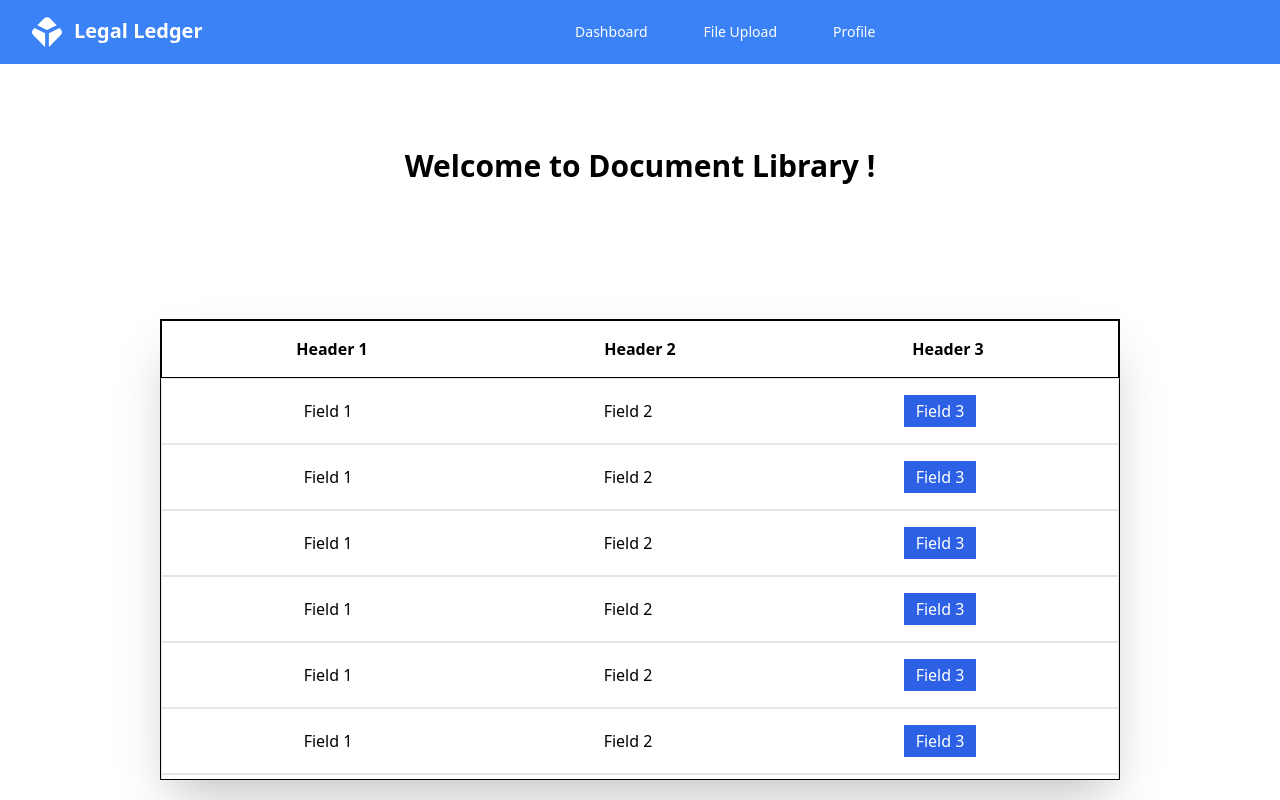
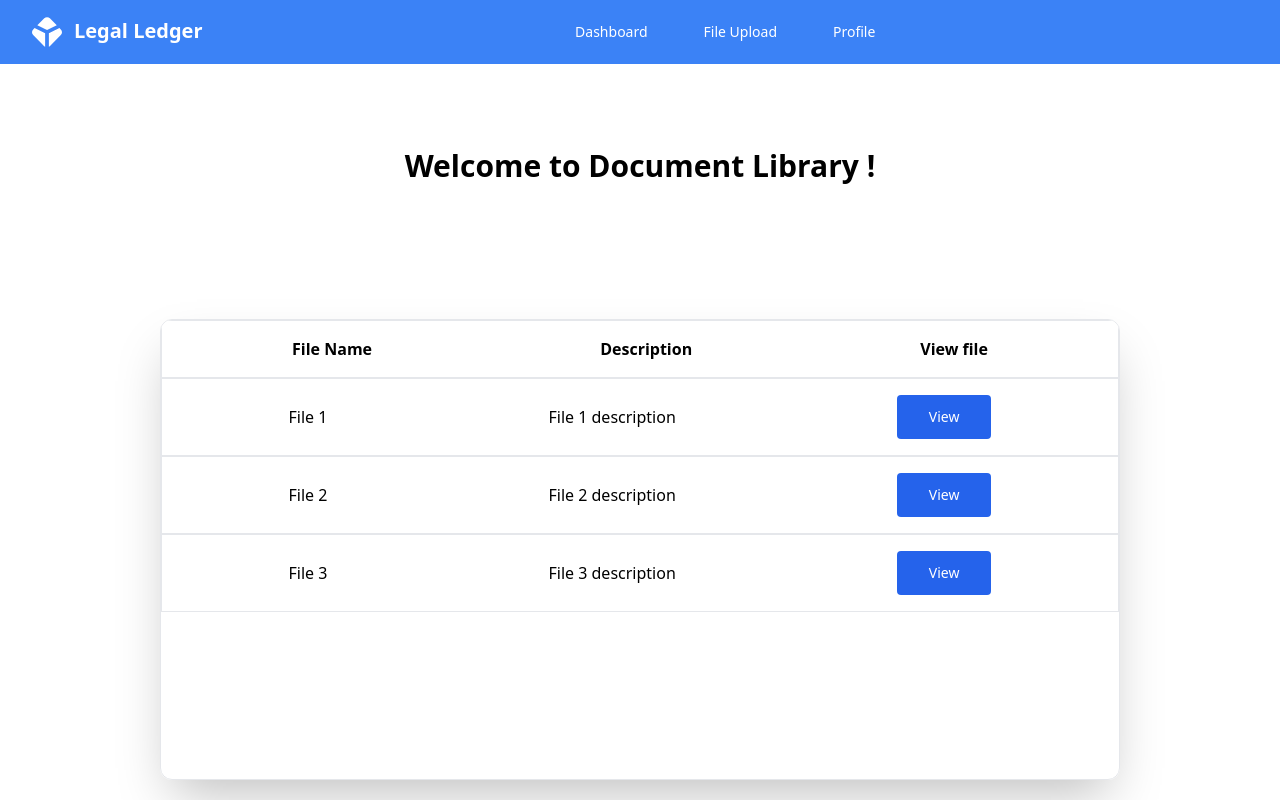
Before and after one commit to kunalkeshan/eVault-SIH-2023, a Next.js app: page /dashboard in a window 1280 px wide. Shown: the top 800 px of the page. Built offline with nearby package versions, Linux system fonts and the light colour scheme.

Commit message:
fix: mapping issue

```diff
--- a/pages/dashboard/index.tsx
+++ b/pages/dashboard/index.tsx
@@ -1,66 +1,74 @@
-import React from 'react';
+import React from "react";
 
 function index() {
+  const Files = [
+    {
+      id: 1,
+      name: "File 1",
+      description: "File 1 description",
+      url: "www.google.com",
+    },
+    {
+      id: 2,
+      name: "File 2",
+      description: "File 2 description",
+      url: "www.google.com",
+    },
+    {
+      id: 3,
+      name: "File 3",
+      description: "File 3 description",
+      url: "www.google.com",
+    },
+  ];
   return (
-    <div className = "w-screen h-auto md:h-screen py-4 flex flex-col justify-around align-center">
-        <h1 className="font-extrabold text-xl md:text-3xl text-center my-12 md:my-0">Welcome to Document Library !</h1>
-        <div className="w-[95%] md:w-[75%] mx-auto border-black border-[1px] h-auto md:h-[60%] md:overflow-y-auto shadow-2xl">
-            <div className="md:sticky top-0 bg-white border-black border-x-[1px] p-4 border-[1px] flex w-full justify-around items-center font-bold">
-                <div>Header 1</div>
-                <div>Header 2</div>
-                <div>Header 3</div>
-            </div>
-            <div className="p-4 border-[1px] flex w-full justify-around items-center">
-                <div>Field 1</div>
-                <div>Field 2</div>
-                <div className="py-1 px-3 bg-[#2d61e5] text-white rounded-lg">Field 3</div>
-            </div>
-            <div className="p-4 border-[1px] flex w-full justify-around items-center">
-                <div>Field 1</div>
-                <div>Field 2</div>
-                <div className="py-1 px-3 bg-[#2d61e5] text-white rounded-lg">Field 3</div>
-            </div>
-            <div className="p-4 border-[1px] flex w-full justify-around items-center">
-                <div>Field 1</div>
-                <div>Field 2</div>
-                <div className="py-1 px-3 bg-[#2d61e5] text-white rounded-lg">Field 3</div>
-            </div>
-            <div className="p-4 border-[1px] flex w-full justify-around items-center">
-                <div>Field 1</div>
-                <div>Field 2</div>
-                <div className="py-1 px-3 bg-[#2d61e5] text-white rounded-lg">Field 3</div>
-            </div>
-            <div className="p-4 border-[1px] flex w-full justify-around items-center">
-                <div>Field 1</div>
-                <div>Field 2</div>
-                <div className="py-1 px-3 bg-[#2d61e5] text-white rounded-lg">Field 3</div>
-            </div>
-            <div className="p-4 border-[1px] flex w-full justify-around items-center">
-                <div>Field 1</div>
-                <div>Field 2</div>
-                <div className="py-1 px-3 bg-[#2d61e5] text-white rounded-lg">Field 3</div>
-            </div>
-            <div className="p-4 border-[1px] flex w-full justify-around items-center">
-                <div>Field 1</div>
-                <div>Field 2</div>
-                <div className="py-1 px-3 bg-[#2d61e5] text-white rounded-lg">Field 3</div>
-            </div>
-            <div className="p-4 border-[1px] flex w-full justify-around items-center">
-                <div>Field 1</div>
-                <div>Field 2</div>
-                <div className="py-1 px-3 bg-[#2d61e5] text-white rounded-lg">Field 3</div>
-            </div>
-            <div className="p-4 border-[1px] flex w-full justify-around items-center">
-                <div>Field 1</div>
-                <div>Field 2</div>
-                <div className="py-1 px-3 bg-[#2d61e5] text-white rounded-lg">Field 3</div>
-            </div>
+    <div className="w-screen h-auto md:h-screen py-4 flex flex-col justify-around align-center">
+      <h1 className="font-extrabold text-xl md:text-3xl text-center my-12 md:my-0">
+        Welcome to Document Library !
+      </h1>
+      <div className="w-[95%] md:w-[75%] mx-auto  border-[1px] h-auto md:h-[60%] md:overflow-y-auto shadow-2xl rounded-xl">
+        <div className="md:sticky top-0 bg-white  border-x-[1px] p-4 border-[1px] flex w-full justify-around items-center font-bold">
+          <div>File Name</div>
+          <div>Description </div>
+          <div>View file</div>
+        </div>
+        {Files.map((file) => (
+          <div
+            className="p-4 border-[1px] flex w-full justify-around items-center"
+            key={file.id}
+          >
+            <div>{file.name}</div>
+            <div>{file.description}</div>
+            <a
+              className="group relative inline-flex items-center overflow-hidden rounded bg-blue-600 px-8 py-3 text-white focus:outline-none focus:ring active:bg-indigo-500"
+              href={file.url}
+            >
+              <span className="absolute -start-full transition-all group-hover:start-4">
+                <svg
+                  className="h-5 w-5 rtl:rotate-180"
+                  xmlns="http://www.w3.org/2000/svg"
+                  fill="none"
+                  viewBox="0 0 24 24"
+                  stroke="currentColor"
+                >
+                  <path
+                    stroke-linecap="round"
+                    stroke-linejoin="round"
+                    stroke-width="2"
+                    d="M17 8l4 4m0 0l-4 4m4-4H3"
+                  />
+                </svg>
+              </span>
 
-
-
-        </div>
+              <span className="text-sm font-medium transition-all group-hover:ms-4">
+                View
+              </span>
+            </a>
+          </div>
+        ))}
+      </div>
     </div>
-  )
+  );
 }
 
-export default index
+export default index;
```
Also changed, not shown: 1 other file (tests, documents, lock files or other folders).
